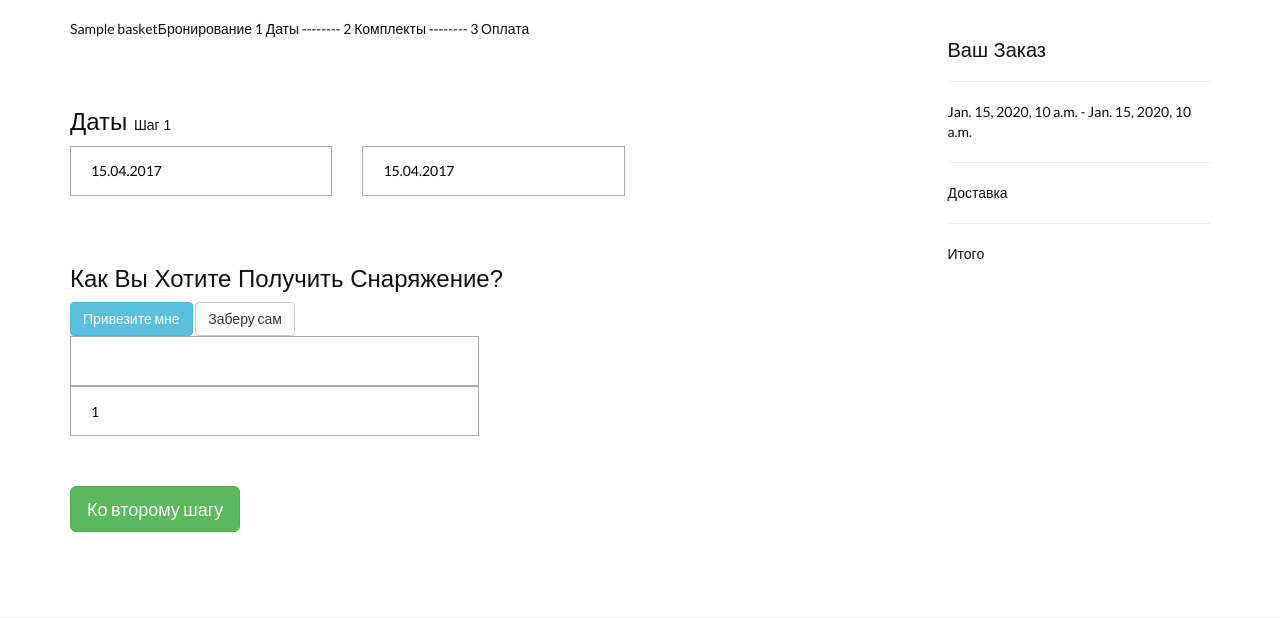
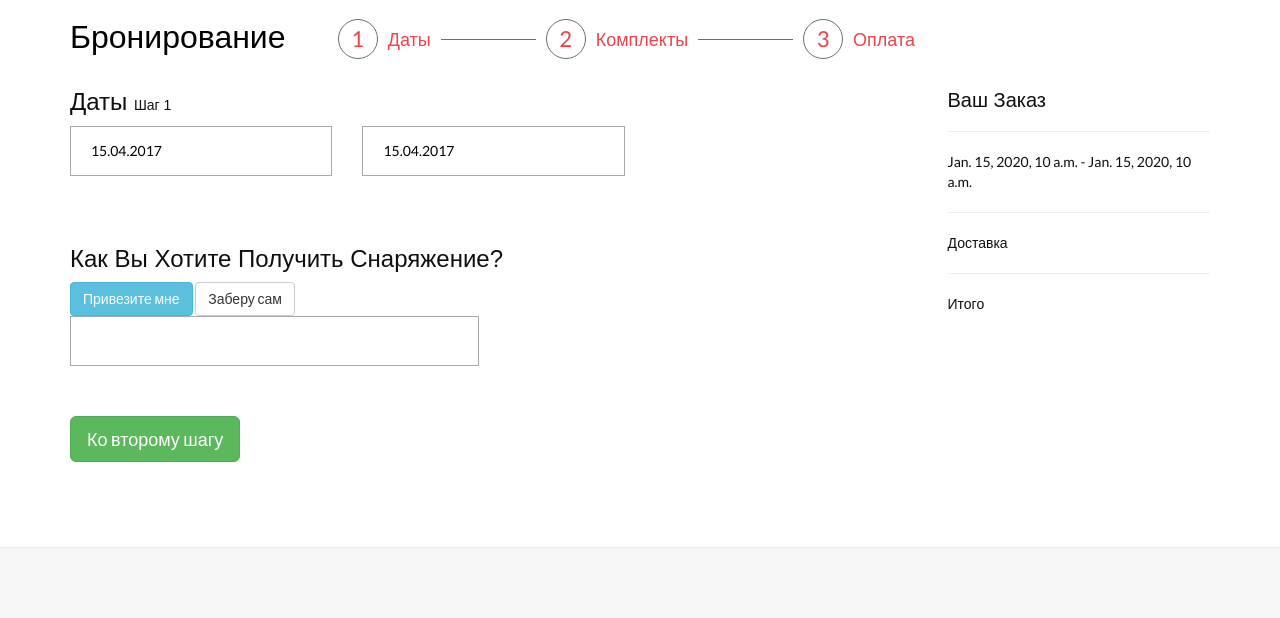
Before and after one commit to gadjimuradov/getbike, a Django app: template booking/templates/booking/booking.html in a window 1280 px wide. Shown: the part 320-938 px from the top of the page. Run offline with Django 3.2, Linux system fonts and the light colour scheme; the template is opened without the code that fills it: most values are stand-ins (such as "Sample title", 1, 10 or a date in 2020); some libraries are stand-ins or nearby versions.

Commit message:
add booking-complect

```diff
--- a/booking/templates/booking/booking.html
+++ b/booking/templates/booking/booking.html
@@ -13,22 +13,20 @@
     <div id="about-us" class="padding">
         <div class="container">
             <div class="row">
+                {% include 'booking/steps_area.html' %}
                 <div class="col-md-9">
-
-                    <div class="shortcode">
-                        {{ basket }}Бронирование   1 Даты -------- 2 Комплекты -------- 3 Оплата
-                    </div>
                     <form method="post">{% csrf_token %}
                         <div class="shortcode">
                             <h2>Даты <span style="font-size: 14px;">Шаг 1</span></h2>
                             <div class="row">
-
                                 <div class="col-sm-4">
-                                <input type='text' value="{{ basket.date_take }}" name="{{ form.take_date.html_name }}" class="form-control"
+                                    <input type='text' value="{{ basket.date_take }}"
+                                           name="{{ form.take_date.html_name }}" class="form-control"
                                            id='datetimepicker1'>
                                 </div>
                                 <div class="col-sm-4">
-                                <input type='text' value="{{ basket.date_return }}" name="{{ form.take_date.html_name }}" class="form-control"
+                                    <input type='text' value="{{ basket.date_return }}"
+                                           name="{{ form.take_date.html_name }}" class="form-control"
                                            id='datetimepicker2'>
                                 </div>
 
@@ -43,7 +41,8 @@
                                 </div>
                                 <div class="col-sm-6">
                                     <input type="text" id="hotel" name="hotel" class="form-control">
-                            <input type="text" value="{{ basket.id }}" id="basket_id" name="basket_id" class="form-control">
+                                    <input type="hidden" value="{{ basket.id }}" id="basket_id" name="basket_id"
+                                           class="form-control">
                                 </div>
                             </div>
                         </div>
@@ -62,15 +61,15 @@
     <script type="text/javascript" src="{% static 'js/custom_main.js' %}"></script>
 
     <script type="text/javascript">
-        $(function(){
-            $("#datetimepicker1").on("dp.change", function(){
+        $(function () {
+            $("#datetimepicker1").on("dp.change", function () {
                 $("#dateTake").text($(this).val());
             });
-            $("#datetimepicker2").on("dp.change", function(){
+            $("#datetimepicker2").on("dp.change", function () {
                 $("#dateReturn").text($(this).val());
             });
 
-            $("#hotel").on('keyup', function(eventObject){
+            $("#hotel").on('keyup', function (eventObject) {
                 var hotelName = $("#hotel").val();
                 $("#hotelPlace").text(hotelName);
             });
--- /dev/null
+++ b/booking/templates/booking/steps_area.html
@@ -0,0 +1,31 @@
+<div class="shortcode">
+                        <div class="col-md-10">
+                        <div class="mainBlock">
+                            <div class="topBlock">
+                                <h1 class="title">Бронирование</h1>
+                                <div class="steps">
+                                    <div class="step step-1 active">
+                                        <a href="{% url 'booking:booking' %}" class="goto-step-1">
+                                            <span class="number">1</span>
+                                            <span class="text">Даты</span>
+                                        </a>
+                                    </div>
+                                    <div class="step step-2 active">
+                                        <a href="{% url 'booking:booking-complect' %}" class="goto-step-2">
+                                            <span class="number">2</span>
+                                            <span class="text">Комплекты</span>
+                                        </a>
+                                    </div>
+                                    <div class="step step-3">
+                                        <a href="{% url 'booking:booking-payment' %}" class="goto-step-3">
+                                            <span class="number">3</span>
+                                            <span class="text">Оплата</span>
+                                        </a>
+                                    </div>
+                                </div>
+                                <div class="only_mobile formRow" style="border: none; display: none;"></div>
+                                <div class="clearfix"></div>
+                            </div>
+                        </div>
+                        </div>
+                    </div>
--- a/booking/views.py
+++ b/booking/views.py
@@ -89,6 +89,11 @@ class BookingPaymentView(View):
 
     def get(self, request, *args, **kwargs):
         ctx = dict()
+        phone = request.COOKIES.get('phone')
+        basket_id = request.session.get('basket')
+        if basket_id:
+            basket = Basket.objects.filter(id=basket_id).first()
+            ctx['basket'] = basket
         return render(request, self.template_name, ctx)
 
     def post(self, request, *args, **kwargs):
--- a/catalog/urls.py
+++ b/catalog/urls.py
@@ -4,4 +4,5 @@ from . import views
 app_name = 'catalog'
 
 urlpatterns = [
+    url(r'^product/(?P<pk>[0-9]+)$', views.ProductView.as_view(), name='product-detail'),
 ]
--- a/catalog/views.py
+++ b/catalog/views.py
@@ -1,5 +1,6 @@
 from django.shortcuts import render
 from django.views.generic.base import View
+from django.views.generic.detail import DetailView
 
 from catalog.models import Product
 
@@ -12,3 +13,8 @@ class IndexView(View):
         products = Product.objects.all()
         ctx['products'] = products
         return render(request, self.template_name, ctx)
+
+
+class ProductView(DetailView):
+    model = Product
+    template_name = 'catalog/product.html'
--- /dev/null
+++ b/static/css/custom.css
@@ -0,0 +1,57 @@
+.mainBlock {
+    width: 100%;
+    padding-right: 100px;
+}
+
+.mainBlock .topBlock .title {
+    font-size: 32px;
+    color: #000000;
+    line-height: 36px;
+    font-weight: 300;
+    display: inline-block;
+    margin: 0;
+}
+
+.mainBlock .topBlock .steps {
+    float: right;
+    font-size: 0;
+}
+
+.mainBlock .topBlock .steps .step {
+    display: inline-block;
+    vertical-align: middle;
+    font-weight: 500;
+}
+
+.mainBlock .topBlock .steps .step-1:after, .mainBlock .topBlock .steps .step-2:after  {
+    content: '';
+    display: inline-block;
+    vertical-align: middle;
+    height: 1px;
+    width: 95px;
+    background: #6e6e6e;
+    margin: 0 10px;
+}
+
+
+.mainBlock .topBlock .steps .step .number {
+    -webkit-box-sizing: border-box !important;
+    -moz-box-sizing: border-box !important;
+    box-sizing: border-box !important;
+    display: inline-block;
+    vertical-align: middle;
+    width: 40px;
+    height: 40px;
+    font-size: 22px;
+    border: 1px solid #6E6E6E;
+    border-radius: 100%;
+    text-align: center;
+    line-height: 38px;
+    margin-right: 10px;
+}
+
+.mainBlock .topBlock .steps .step .text {
+    font-size: 18px;
+    display: inline-block;
+    vertical-align: middle;
+}
--- a/templates/base.html
+++ b/templates/base.html
@@ -16,6 +16,7 @@
     <link href="{% static 'css/magnific-popup.css' %}" rel="stylesheet">
     <link href="{% static 'css/twentytwenty.css' %}" rel="stylesheet" type="text/css"/>
     <link href="{% static 'css/main.css' %}" rel="stylesheet">
+    <link href="{% static 'css/custom.css' %}" rel="stylesheet">
     <link href="{% static 'css/tr-animation.css' %}" rel="stylesheet">
     <link href="{% static 'css/responsive.css' %}" rel="stylesheet">
 
@@ -53,7 +54,7 @@
                     <span class="icon-bar"></span>
                 </button>
 
-                <a class="navbar-brand" href="index.html">
+                <a class="navbar-brand" href="/">
                     <img class="main-logo img-responsive"
                          src="https://themeregion.com/demo/arki/default-images/logo.png" alt="">
                     <img class="logo-two img-responsive" src="images/logo2.png" alt="">
```
Also changed, not shown: booking/templates/booking/booking_complect.html (+82 -8 lines), booking/templates/booking/booking_payment.html (+16 -3 lines), catalog/models.py (+12 -0 lines), catalog/templates/catalog/product.html (added, +48 -0 lines), templates/home.html (+9 -7 lines), catalog/migrations/0007_productimage.py (added). Lines whose indentation alone changed are shown as unchanged.
